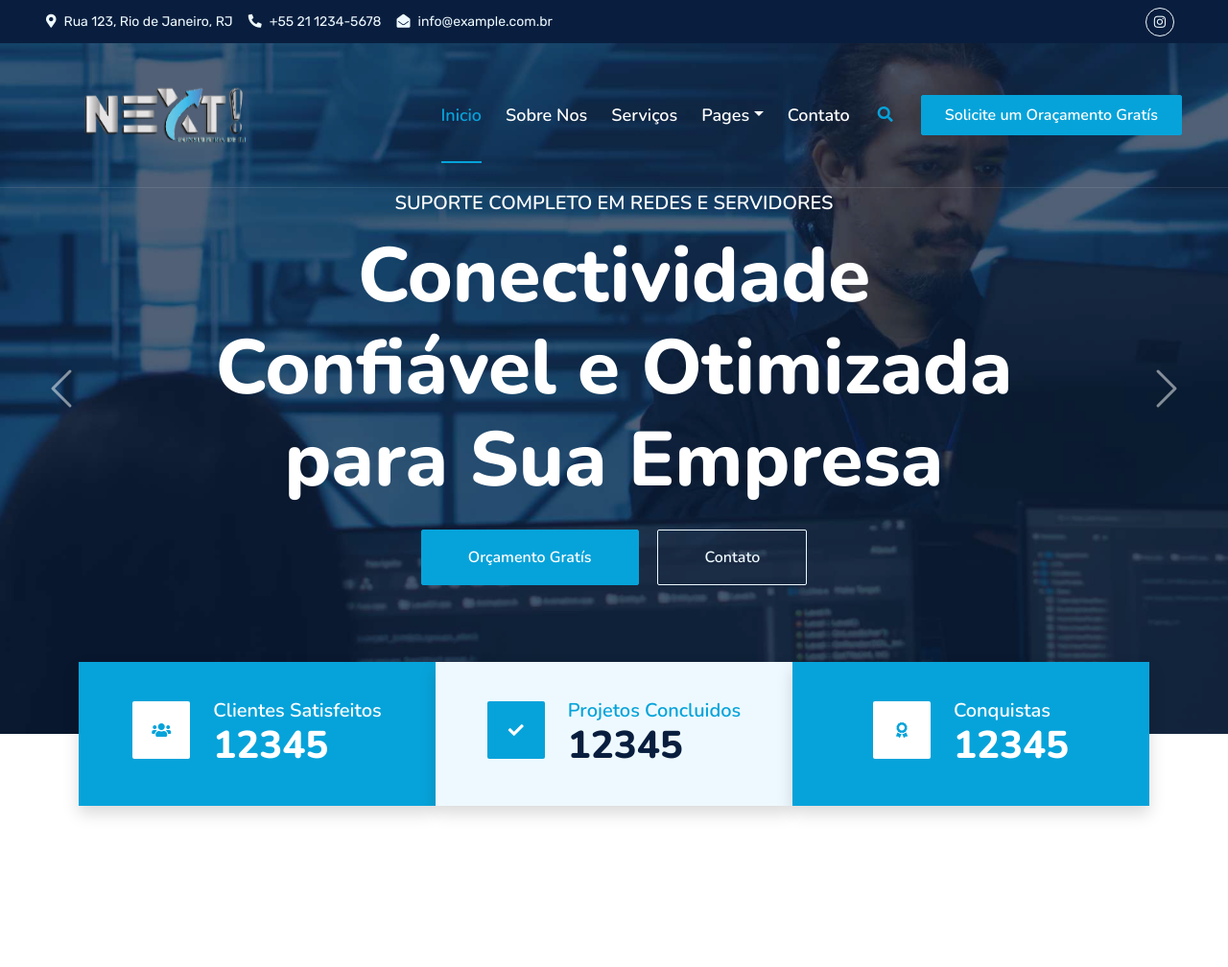
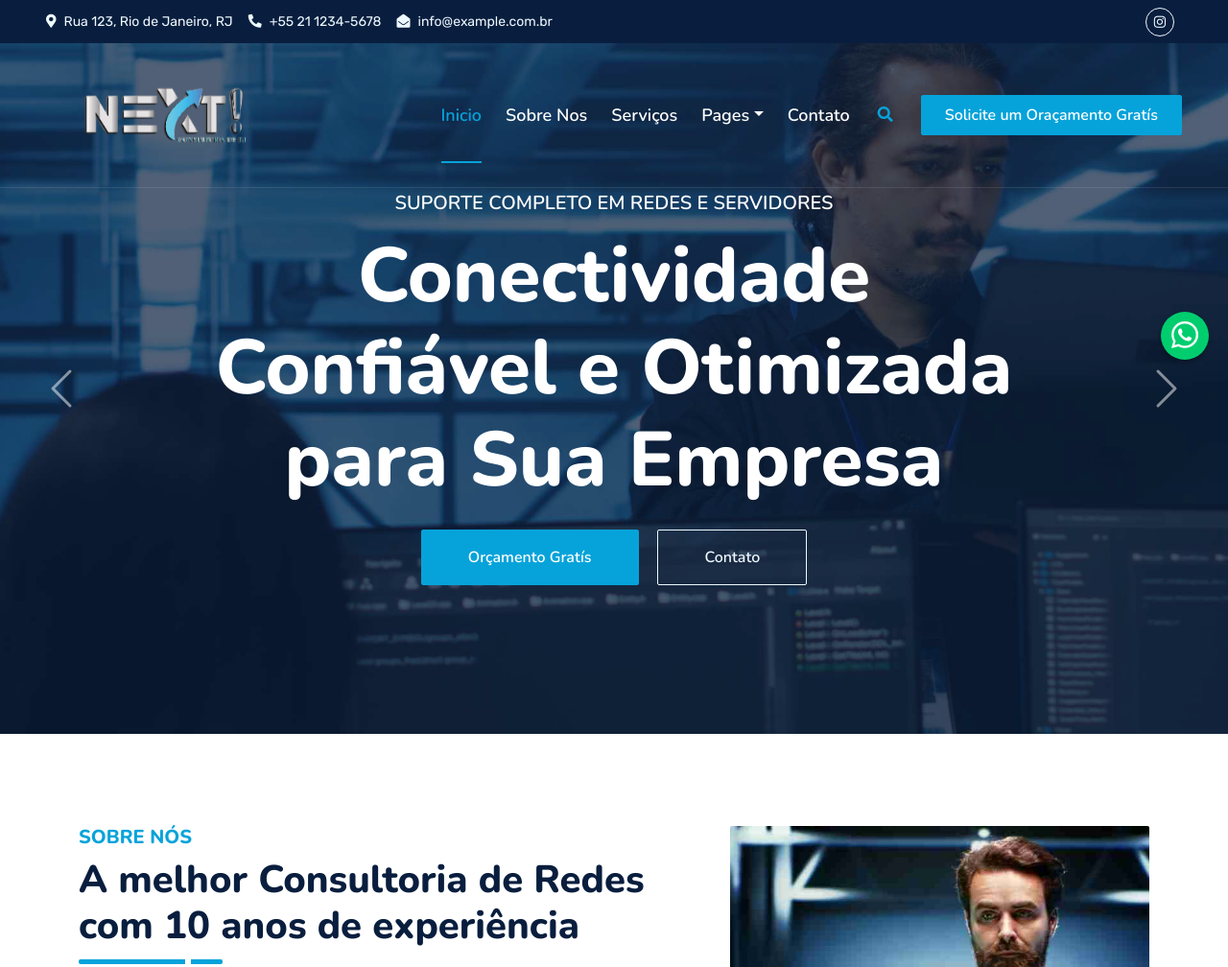
Before and after one commit to CarlosRoGuerra/st_test, a plain HTML site: page index.html in a window 1280 px wide. Shown: the top 1008 px of the page at 96% size. Drawn offline with nearby package versions, Linux system fonts and the light colour scheme.

Commit message:
Realizando ajustes no site

```diff
--- a/css/style.css
+++ b/css/style.css
@@ -43,7 +43,51 @@
         -webkit-transform: perspective(120px) rotateX(-180deg) rotateY(-179.9deg);
     }
 }
+@media screen and (max-width: 759px) {
+    .contatos-laterais {
+        top: inherit;
+        bottom: 100px;
+        right: 15px;
+    }
+}
+.contatos-laterais {
+  position: fixed;
+  z-index: 5;
+  top: 40%;
+  right: 20px;
+  -webkit-transition: .3s ease-out;
+  transition: .3s ease-out;
+}
+.contatos-laterais>a::before {
+    content: "";
+    display: block;
+    position: absolute;
+    z-index: 2;
+    top: 0;
+    left: 0;
+    width: 50px;
+    height: 50px;
+    border-radius: 50%;
+    background: rgba(0, 206, 110, .5);
+    opacity: 0;
+}
 
+.contatos-laterais>a {
+    position: relative;
+    display: inline-block;
+    margin: 5px 0;
+    width: 50px;
+    height: 50px;
+    line-height: 50px;
+    border-radius: 50%;
+    background-color: #00ce6e;
+    color: #fff;
+    font-size: 32px;
+    text-align: center;
+    cursor: pointer;
+    -webkit-box-shadow: 0px 3px 5px rgba(0, 0, 0, .3);
+    box-shadow: 0px 3px 5px rgba(0, 0, 0, .3);
+}
 #spinner {
     opacity: 0;
     visibility: hidden;
--- a/index.html
+++ b/index.html
@@ -154,7 +154,7 @@
 
 
     <!-- Facts Start -->
-    <div class="container-fluid facts py-5 pt-lg-0">
+    <!-- <div class="container-fluid facts py-5 pt-lg-0">
         <div class="container py-5 pt-lg-0">
             <div class="row gx-0">
                 <div class="col-lg-4 wow zoomIn" data-wow-delay="0.1s">
@@ -192,7 +192,7 @@
                 </div>
             </div>
         </div>
-    </div>
+    </div> -->
     <!-- Facts Start -->
 
 
@@ -557,7 +557,9 @@
     </div>
     <!-- Vendor End -->
 
-
+    <div class="contatos-laterais">
+        <a href="https://web.whatsapp.com/send?phone=552112345678&amp;text=Next-Consultoria de TI" target="_blank" class="hide-mobile" title="WhatsApp"><i class="fab fa-whatsapp"></i></a>
+      </div>
     <!-- Footer Start -->
     <div class="container-fluid bg-dark text-light mt-5 wow fadeInUp" data-wow-delay="0.1s">
         <div class="container">
@@ -597,8 +599,8 @@
                             <div class="d-flex mt-4">
                                <!-- <a class="btn btn-primary btn-square me-2" href="#"><i class="fab fa-twitter fw-normal"></i></a> -->
                                <!-- <a class="btn btn-primary btn-square me-2" href="#"><i class="fab fa-facebook-f fw-normal"></i></a> -->
-                                <a class="btn btn-primary btn-square me-2" href="https://www.instagram.com/next.consultoriade.ti?igsh=b2x2NHp5aGdldGYy"><i class="fab fa-linkedin-in fw-normal"></i></a>
-                               <!-- <a class="btn btn-primary btn-square" href="#"><i class="fab fa-instagram fw-normal"></i></a> -->
+                               <!--  <a class="btn btn-primary btn-square me-2" href="#"><i class="fab fa-linkedin-in fw-normal"></i></a> -->
+                               <a class="btn btn-primary btn-square" href="https://www.instagram.com/next.consultoriade.ti?igsh=b2x2NHp5aGdldGYy"><i class="fab fa-instagram fw-normal"></i></a>
                             </div>
                         </div>
                         <div class="col-lg-4 col-md-12 pt-0 pt-lg-5 mb-5">
```
